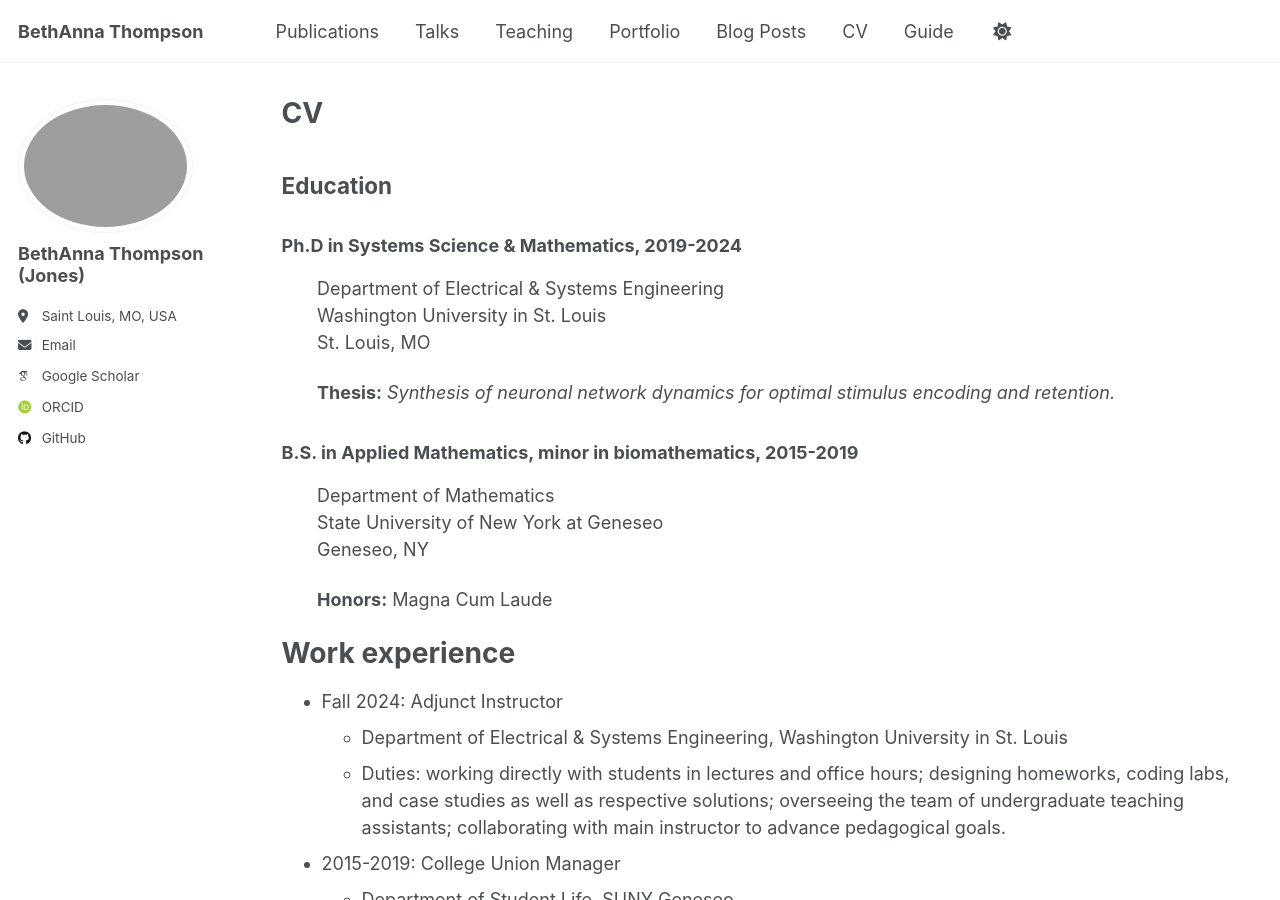
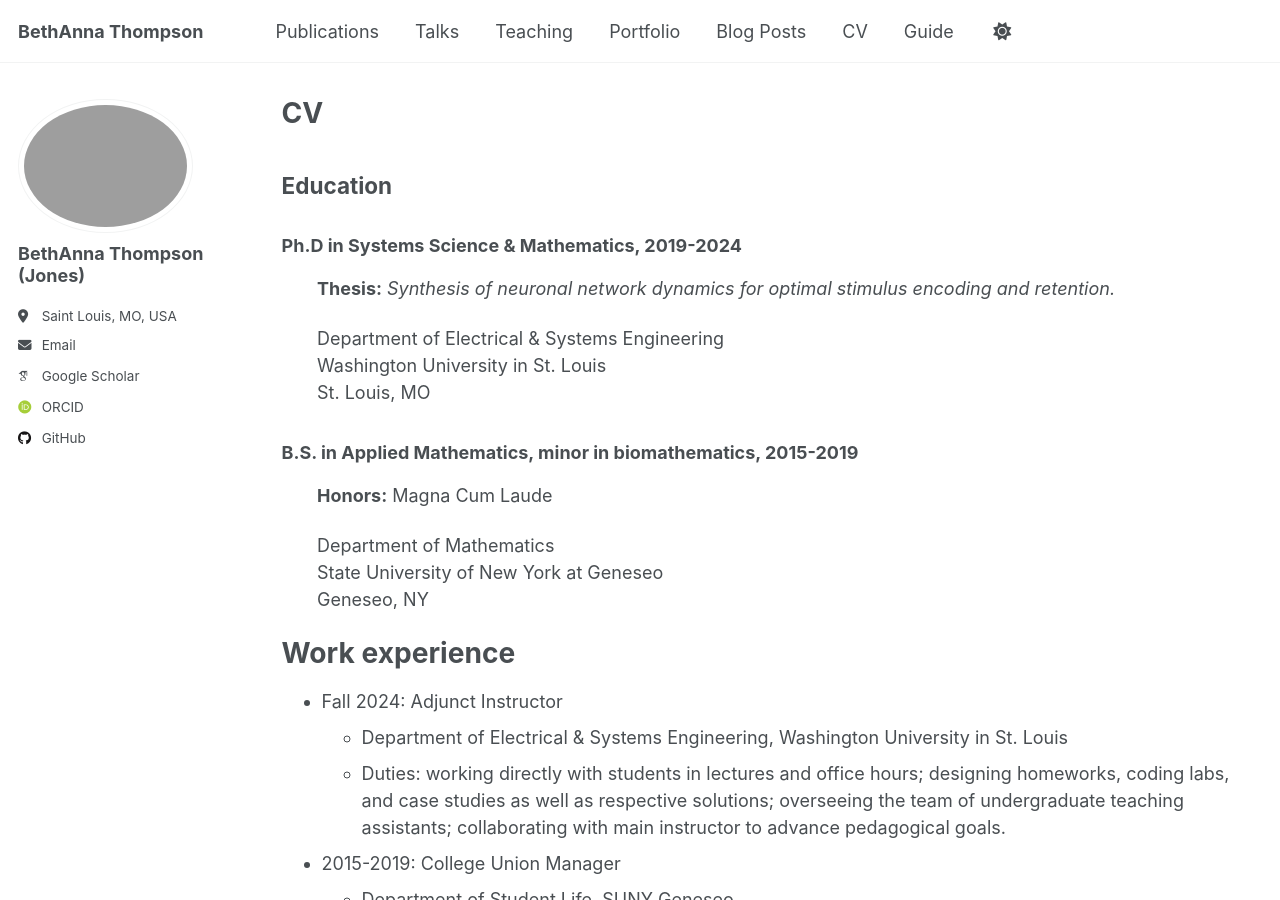
Before and after one commit to BethAnna/BethAnna.github.io, a Jekyll site: the page built from _pages/cv.md, in a window 1280 px wide and 900 px high. Built offline with Jekyll 4.4.1, drawn with Linux system fonts in a browser that asks for light colours; some web fonts are replaced; a script that is not in the unit is left out; a file with an impossible date is left out.

Commit message:
Update cv.md

```diff
--- a/_pages/cv.md
+++ b/_pages/cv.md
@@ -9,20 +9,21 @@ redirect_from:
 
 ## Education
 ### Ph.D in Systems Science & Mathematics, 2019-2024
+
+   &nbsp;&nbsp;&nbsp;&nbsp;&nbsp;&nbsp; <b>Thesis:</b> <em>Synthesis of neuronal network dynamics for optimal stimulus encoding and retention.</em>
+
    &nbsp;&nbsp;&nbsp;&nbsp;&nbsp;&nbsp; Department of Electrical & Systems Engineering<br>
    &nbsp;&nbsp;&nbsp;&nbsp;&nbsp;&nbsp; Washington University in St. Louis<br>
    &nbsp;&nbsp;&nbsp;&nbsp;&nbsp;&nbsp; St. Louis, MO  <br>
 
-   &nbsp;&nbsp;&nbsp;&nbsp;&nbsp;&nbsp; <b>Thesis:</b> <em>Synthesis of neuronal network dynamics for optimal stimulus encoding and retention.</em>
-
 
 ### B.S. in Applied Mathematics, minor in biomathematics, 2015-2019
+
+   &nbsp;&nbsp;&nbsp;&nbsp;&nbsp;&nbsp; <b>Honors:</b> Magna Cum Laude
 
    &nbsp;&nbsp;&nbsp;&nbsp;&nbsp;&nbsp; Department of Mathematics <br>
    &nbsp;&nbsp;&nbsp;&nbsp;&nbsp;&nbsp; State University of New York at Geneseo <br>
    &nbsp;&nbsp;&nbsp;&nbsp;&nbsp;&nbsp; Geneseo, NY <br>
-
-   &nbsp;&nbsp;&nbsp;&nbsp;&nbsp;&nbsp; <b>Honors:</b> Magna Cum Laude
 
 
 Work experience
```
